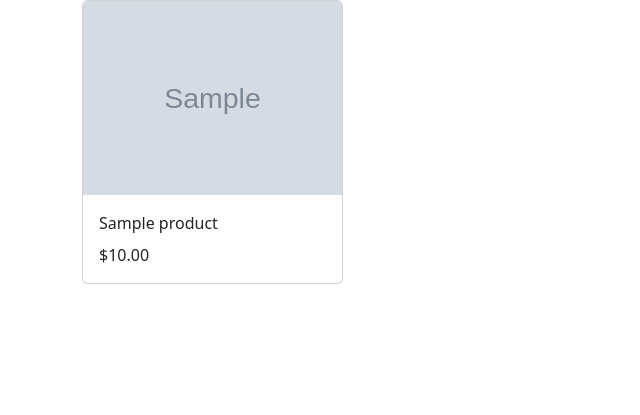
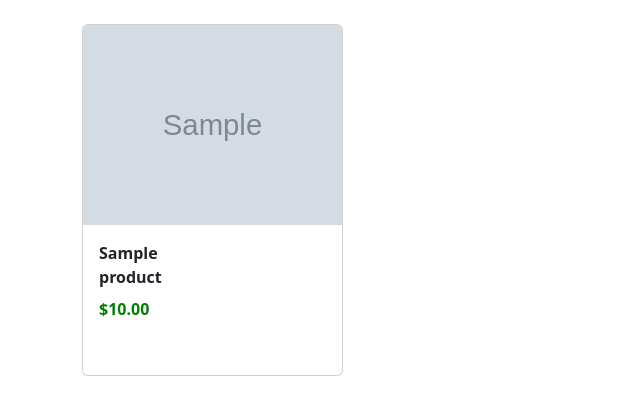
Before and after one commit to RalitsaTerzieva/e-commerce-shop, a Django app: page / in a window 1280 px wide. Shown: the top 415 px of the page, without its empty margins (0-640 px from the left). Run offline with Django 4.2, Linux system fonts and the light colour scheme; tables that the repository leaves empty hold one stand-in row (values such as "Sample post"); grey boxes marked "Sample" are stand-in pictures.

Commit message:
Add static settings

```diff
--- a/ecomsite/settings.py
+++ b/ecomsite/settings.py
@@ -117,6 +117,7 @@ USE_TZ = True
 # https://docs.djangoproject.com/en/4.2/howto/static-files/
 
 STATIC_URL = "static/"
+STATIC_ROOT = BASE_DIR / 'static'
 
 # Default primary key field type
 # https://docs.djangoproject.com/en/4.2/ref/settings/#default-auto-field
--- a/ecomsite/urls.py
+++ b/ecomsite/urls.py
@@ -14,8 +14,10 @@ Including another URLconf
     1. Import the include() function: from django.urls import include, path
     2. Add a URL to urlpatterns:  path('blog/', include('blog.urls'))
 """
+from django.conf import settings
 from django.contrib import admin
 from django.urls import path
+from django.conf.urls.static import static
 
 from shop.views import ProductsListView
 
@@ -23,4 +25,4 @@ from shop.views import ProductsListView
 urlpatterns = [
     path("admin/", admin.site.urls),
     path('', ProductsListView.as_view(),name='list_products'),
-]
+] + static(settings.STATIC_URL, document_root=settings.STATIC_ROOT)
--- /dev/null
+++ b/shop/static/shop/style.css
@@ -0,0 +1,19 @@
+.card-body {
+    height: 150px;
+    width: 150px;
+}
+
+.card-title {
+    font-weight: 900;
+}
+
+
+.card-text {
+    color: green;
+    font-weight: 800;
+}
+
+img {
+    height: 200px;
+    width: 200px;
+}
--- a/shop/templates/shop/index.html
+++ b/shop/templates/shop/index.html
@@ -1,3 +1,5 @@
+{% load static %}
+
 <!DOCTYPE html>
 <html>
     <head>
@@ -6,17 +8,17 @@
         <title></title>
         <meta name="description" content="">
         <meta name="viewport" content="width=device-width, initial-scale=1">
-        <link rel="stylesheet" href="">
         <link href="https://cdn.jsdelivr.net/npm/bootstrap@5.3.0-alpha3/dist/css/bootstrap.min.css" rel="stylesheet" integrity="sha384-KK94CHFLLe+nY2dmCWGMq91rCGa5gtU4mk92HdvYe+M/SXH301p5ILy+dN9+nJOZ" crossorigin="anonymous">
         <script src="https://cdn.jsdelivr.net/npm/bootstrap@5.3.0-alpha3/dist/js/bootstrap.bundle.min.js" integrity="sha384-ENjdO4Dr2bkBIFxQpeoTz1HIcje39Wm4jDKdf19U8gI4ddQ3GYNS7NTKfAdVQSZe" crossorigin="anonymous"></script>
+        <link rel="stylesheet" href="{% static 'shop/style.css' %}" />
     </head>
     <body>
        <div class='container'>
         <div class='row'>
             {% for product in object_list %}
             <div class='col-md-3'>
-                <div class='card'>
-                    <img src='{{ product.image }}'class='card-img-top'/>
+                <div class='card mt-4 overflow-auto'>
+                    <img src='{{ product.image }}' class='card-img-top'/>
                     <div class='card-body'>
                         <div class='card-title'>
                             {{ product.title }}
@@ -24,6 +26,7 @@
                         <div class='card-text'>
                             ${{ product.price|floatformat:2 }}
                         </div>
+                        <br/>
                     </div>
                 </div>
             </div>
```
